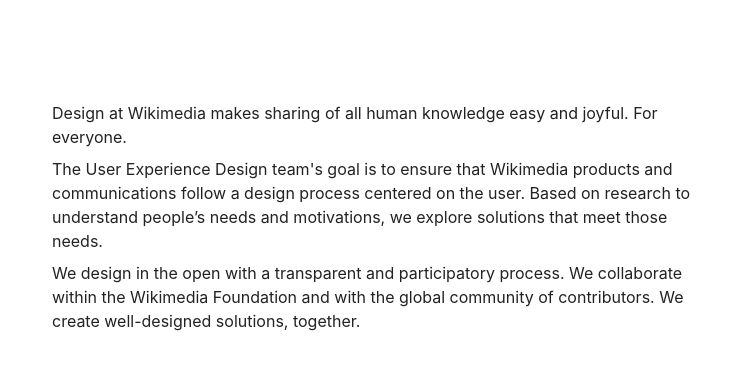
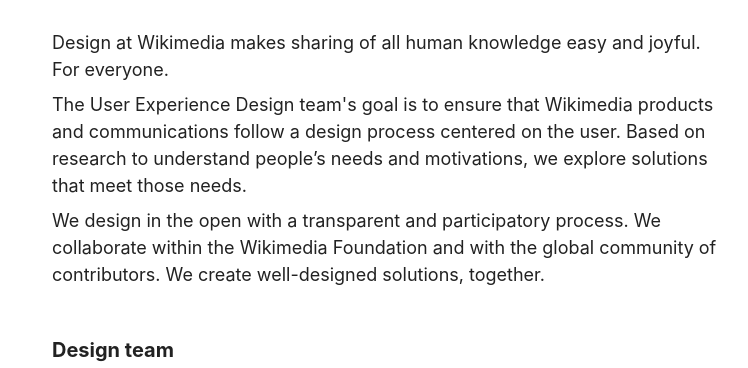
Before and after one commit to wikimedia/design-landing-page, a website: page index.html in a window 1280 px wide. Shown: the part 359-727 px from the top of the page, without its empty margins (254-1002 px from the left). Drawn offline with Linux system fonts and the light colour scheme.

Commit message:
Provide introduction style and fix page margins
Bug: T188793
Change-Id: Ibb9af7a6cb8cc3c952792f2ce4b566fa973d7b2b

```diff
--- a/css/wmui-style-guide.dev.css
+++ b/css/wmui-style-guide.dev.css
@@ -227,13 +227,17 @@
 .page {
 	background-color: var( --background-color-base );
 	position: relative;
-	margin-top: 3.2rem;
-	padding: 6.4rem 0;
+	margin-top: 2.4rem;
+	margin-bottom: 3.2rem;
 	overflow-y: hidden;
 }
 
 .content {
 	float: left;
+}
+
+.content__introduction {
+	font-size: 1.8rem;
 }
 
 .nav {
--- a/index.html
+++ b/index.html
@@ -49,9 +49,9 @@
 	<div class="page">
 		<div class="content-box">
 			<main id="content" class="content" role="main">
-				<p>Design at Wikimedia makes sharing of all human knowledge easy and joyful. For everyone.</p>
-				<p>The User Experience Design team's goal is to ensure that Wikimedia products and communications follow a design process centered on the user. Based on research to understand people’s needs and motivations, we explore solutions that meet those needs.</p>
-				<p>We design in the open with a transparent and participatory process. We collaborate within the Wikimedia Foundation and with the global community of contributors. We create well-designed solutions, together.</p>
+				<p class="content__introduction">Design at Wikimedia makes sharing of all human knowledge easy and joyful. For everyone.</p>
+				<p class="content__introduction">The User Experience Design team's goal is to ensure that Wikimedia products and communications follow a design process centered on the user. Based on research to understand people’s needs and motivations, we explore solutions that meet those needs.</p>
+				<p class="content__introduction">We design in the open with a transparent and participatory process. We collaborate within the Wikimedia Foundation and with the global community of contributors. We create well-designed solutions, together.</p>
 
 				<section id="design-team">
 					<h2>Design team</h2>
```
Also changed, not shown: css/build/wmui-style-guide.css, css/build/wmui-style-guide.min.css, 1 other file.
